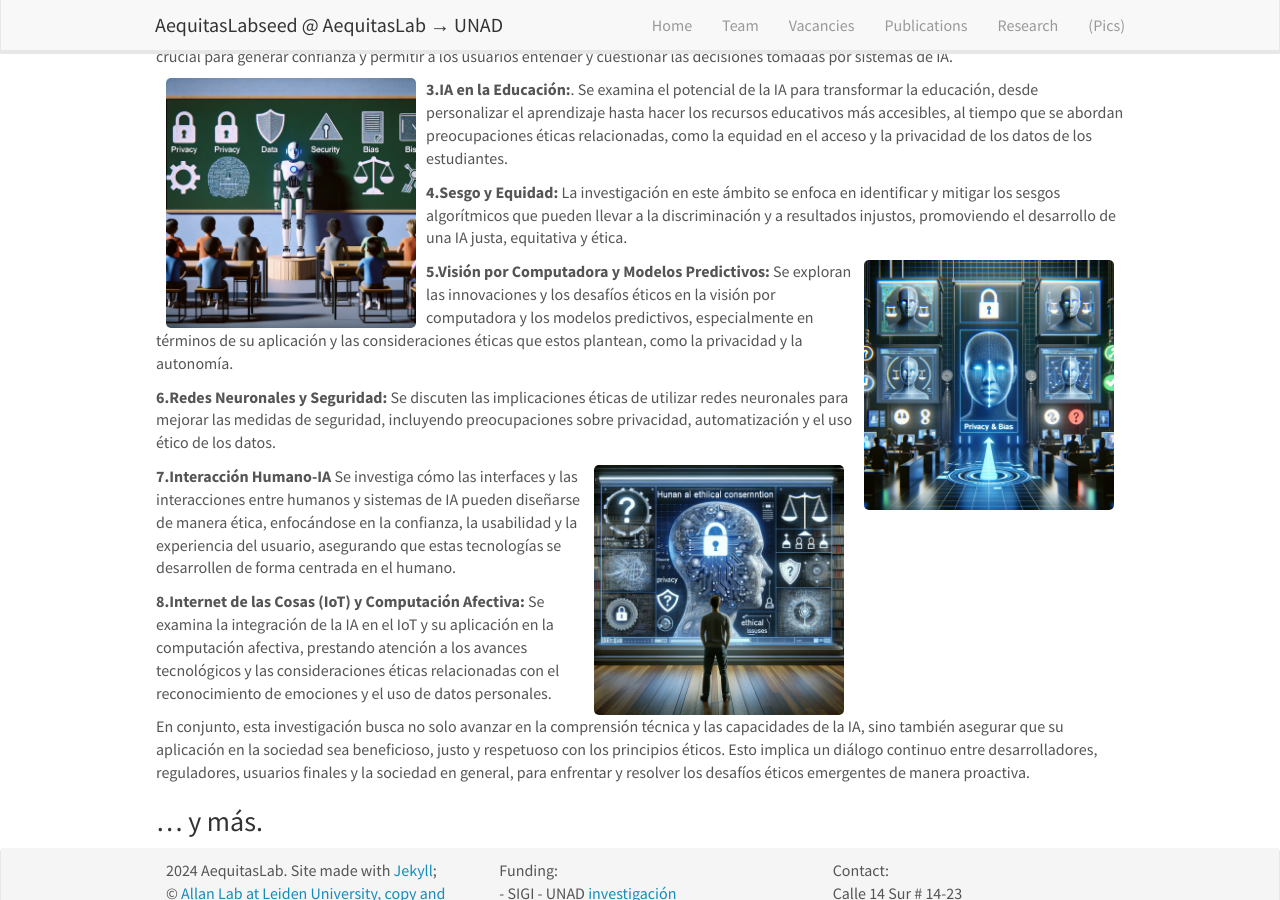
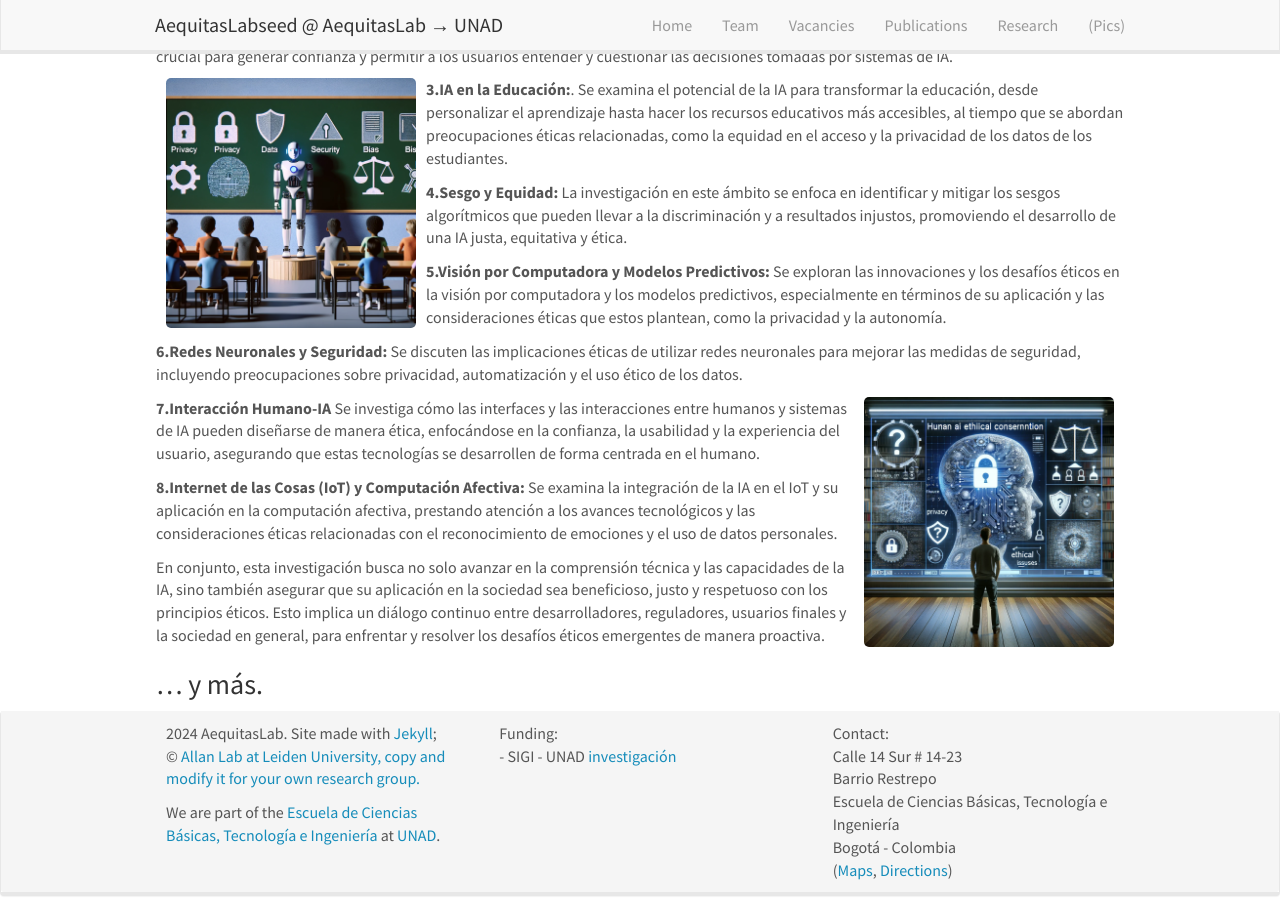
Before and after one commit to AequitasLabSeed/AequitasLabSeed.github.io, a Jekyll site: the page built from research.md, in a window 1280 px wide and 900 px high, scrolled down 354 px. Built offline with Jekyll 4.4.1, drawn with Linux system fonts in a browser that asks for light colours; nearby versions of some CDN libraries.

Commit message:
Update research.md

```diff
--- a/research.md
+++ b/research.md
@@ -20,7 +20,7 @@ Se examina el potencial de la IA para transformar la educación, desde personali
 
 **4.Sesgo y Equidad:** La investigación en este ámbito se enfoca en identificar y mitigar los sesgos algorítmicos que pueden llevar a la discriminación y a resultados injustos, promoviendo el desarrollo de una IA justa, equitativa y ética.
 
-**5.Visión por Computadora y Modelos Predictivos:**  ![]({{ site.url }}{{ site.baseurl }}/images/respic/vision.png){: style="width: 250px; float: right; margin: 0px 10px"}
+**5.Visión por Computadora y Modelos Predictivos:**
 Se exploran las innovaciones y los desafíos éticos en la visión por computadora y los modelos predictivos, especialmente en términos de su aplicación y las consideraciones éticas que estos plantean, como la privacidad y la autonomía.
 
 **6.Redes Neuronales y Seguridad:** Se discuten las implicaciones éticas de utilizar redes neuronales para mejorar las medidas de seguridad, incluyendo preocupaciones sobre privacidad, automatización y el uso ético de los datos.
```
